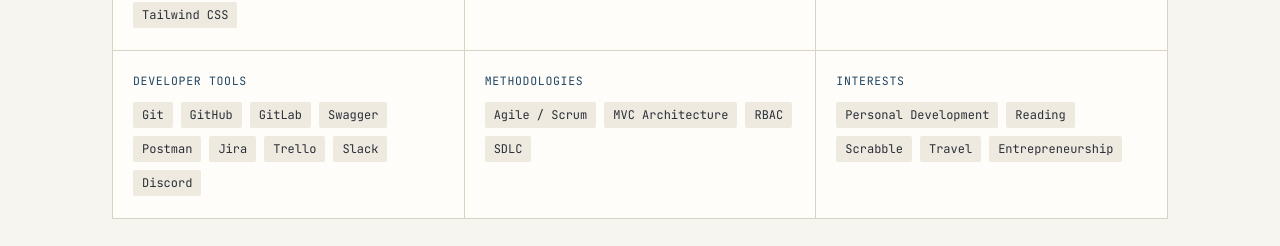
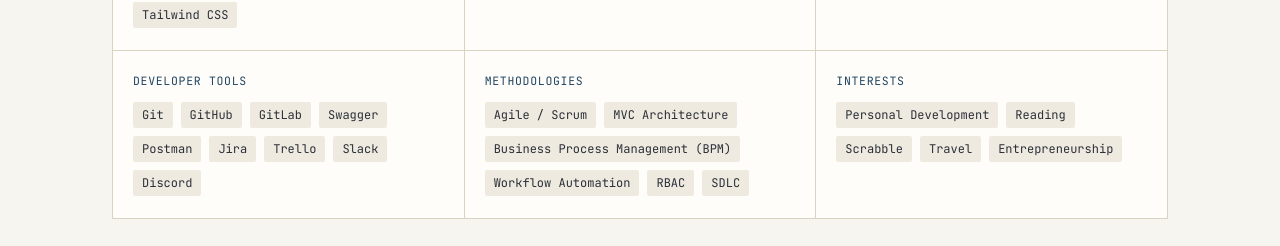
Before and after one commit to maimouna-mn/portfolio, a React (Vite) app: page / in a window 1280 px wide. Shown: the part 1540-1786 px from the top of the page. Built offline with nearby package versions, Linux system fonts and the light colour scheme.

Commit message:
Update portfolio skills

```diff
--- a/src/components/Skills.jsx
+++ b/src/components/Skills.jsx
@@ -1,44 +1,58 @@
-import { motion } from 'framer-motion'
-import { fadeUp, staggerContainer, staggerItem, viewportOnce } from '../motion'
+import { motion } from "framer-motion";
+import { fadeUp, staggerContainer, staggerItem, viewportOnce } from "../motion";
 
 const SKILL_GROUPS = [
   {
-    category: 'Frontend',
+    category: "Frontend",
     skills: [
-      'React',
-      'Angular',
-      'TypeScript',
-      'JavaScript (ES6+)',
-      'HTML5',
-      'CSS3',
-      'Tailwind CSS',
+      "React",
+      "Angular",
+      "TypeScript",
+      "JavaScript (ES6+)",
+      "HTML5",
+      "CSS3",
+      "Tailwind CSS",
     ],
   },
   {
-    category: 'Backend',
-    skills: ['Node.js', 'NestJS', 'Laravel', 'PHP', 'REST APIs', 'JWT Authentication'],
-  },
-  {
-    category: 'Databases',
-    skills: ['MySQL', 'Firebase', 'SQL Server'],
-  },
-  {
-    category: 'Developer Tools',
+    category: "Backend",
     skills: [
-      'Git',
-      'GitHub',
-      'GitLab',
-      'Swagger',
-      'Postman',
-      'Jira',
-      'Trello',
-      'Slack',
-      'Discord',
+      "Node.js",
+      "NestJS",
+      "Laravel",
+      "PHP",
+      "REST APIs",
+      "JWT Authentication",
     ],
   },
   {
-    category: 'Methodologies',
-    skills: ['Agile / Scrum', 'MVC Architecture', 'RBAC', 'SDLC'],
+    category: "Databases",
+    skills: ["MySQL", "Firebase", "SQL Server"],
+  },
+  {
+    category: "Developer Tools",
+    skills: [
+      "Git",
+      "GitHub",
+      "GitLab",
+      "Swagger",
+      "Postman",
+      "Jira",
+      "Trello",
+      "Slack",
+      "Discord",
+    ],
+  },
+  {
+    category: "Methodologies",
+    skills: [
+      "Agile / Scrum",
+      "MVC Architecture",
+      "Business Process Management (BPM)",
+      "Workflow Automation",
+      "RBAC",
+      "SDLC",
+    ],
   },
   {
     category: "Interests",
@@ -50,7 +64,7 @@ const SKILL_GROUPS = [
       "Entrepreneurship",
     ],
   },
-]
+];
 
 export default function Skills() {
   return (
@@ -76,7 +90,11 @@ export default function Skills() {
           viewport={viewportOnce}
         >
           {SKILL_GROUPS.map((group) => (
-            <motion.div className="skill-cell" key={group.category} variants={staggerItem}>
+            <motion.div
+              className="skill-cell"
+              key={group.category}
+              variants={staggerItem}
+            >
               <p className="skill-cat">{group.category}</p>
               <div className="chip-list">
                 {group.skills.map((skill) => (
@@ -90,5 +108,5 @@ export default function Skills() {
         </motion.div>
       </div>
     </section>
-  )
+  );
 }
```
Lines whose indentation alone changed are shown as unchanged.
